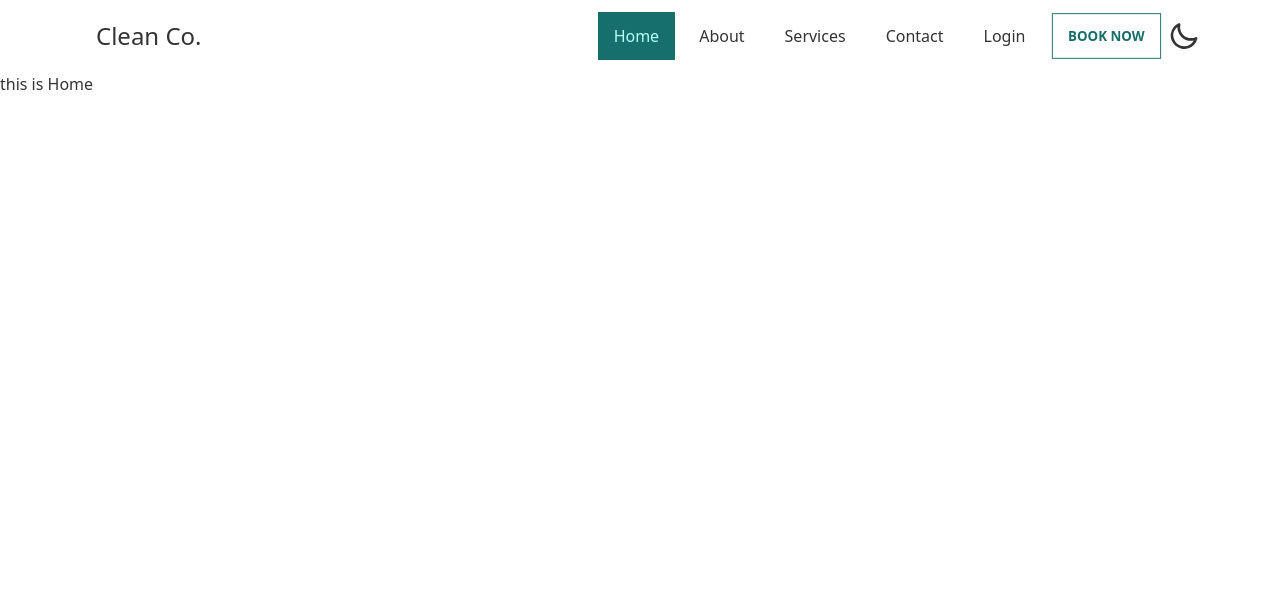
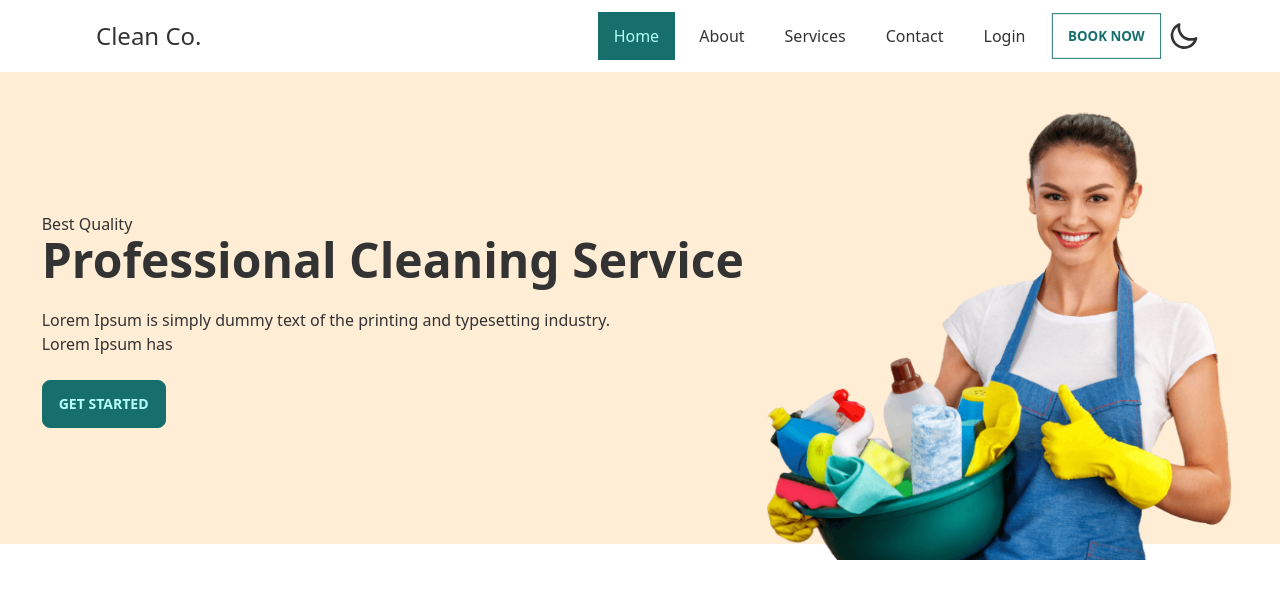
Before and after one commit to sabbirsami/clean-co, a React (Create React App) app: page / in a window 1280 px wide. Shown: the top 598 px of the page. Built offline with nearby package versions, Linux system fonts and the light colour scheme.

Commit message:
hero sesction done

```diff
--- /dev/null
+++ b/src/Components/Home/Hero.js
@@ -0,0 +1,29 @@
+import React from "react";
+import BucketGirl from "../../assets/images/bucketgirl.png";
+
+const Hero = () => {
+    return (
+        <div>
+            <div class="hero h-screen lg:h-[60vh] mt-16 bg-accent">
+                <div class="hero-content flex-col lg:flex-row">
+                    <div>
+                        <p>Best Quality</p>
+                        <h1 class="text-5xl font-bold">
+                            Professional Cleaning Service
+                        </h1>
+                        <p class="py-6 max-w-xl">
+                            Lorem Ipsum is simply dummy text of the printing and
+                            typesetting industry. Lorem Ipsum has
+                        </p>
+                        <button class="btn btn-primary">Get Started</button>
+                    </div>
+                    <div className="h-[60vh]  shrink-0">
+                        <img src={BucketGirl} class="max-w-lg h-full" alt="" />
+                    </div>
+                </div>
+            </div>
+        </div>
+    );
+};
+
+export default Hero;
--- a/src/Components/Home/Home.js
+++ b/src/Components/Home/Home.js
@@ -1,9 +1,10 @@
 import React from "react";
+import Hero from "./Hero";
 
 const Home = () => {
     return (
         <div>
-            <h1>this is Home</h1>
+            <Hero></Hero>
         </div>
     );
 };
--- a/src/Shared/Navbar.js
+++ b/src/Shared/Navbar.js
@@ -74,7 +74,7 @@ const Navbar = ({ children }) => {
         <div class="drawer drawer-end">
             <input id="my-drawer-3" type="checkbox" class="drawer-toggle" />
             <div class="drawer-content flex flex-col">
-                <div class="w-full navbar bg-base-100 px-0 lg:px-20">
+                <div class="w-full navbar fixed z-50 top-0 bg-base-100 px-0 lg:px-20">
                     <div class="flex-1 px-2 mx-2 text-2xl">Clean Co.</div>
                     <div class="flex-none lg:hidden">
                         <label
```
Also changed, not shown: src/assets/images/bucketgirl.png (added).
